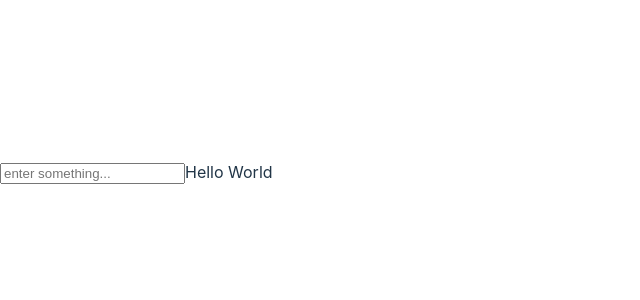
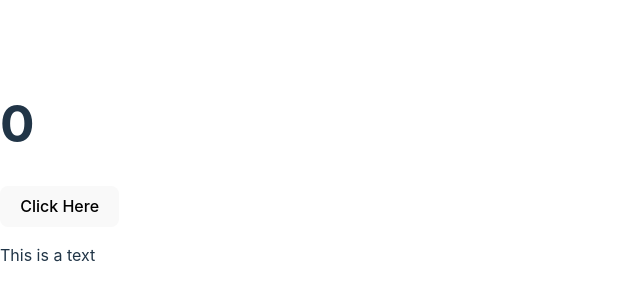
Before and after one commit to PrathyushaChinthu/hooks, a React (Vite) app: page / in a window 1280 px wide. Shown: the part 228-528 px from the top of the page, without its empty margins (0-640 px from the left). Built offline with nearby package versions, Linux system fonts and the light colour scheme.

Commit message:
useReducer hook practice

```diff
--- a/src/App.jsx
+++ b/src/App.jsx
@@ -1,8 +1,8 @@
-import Statehook from "./hooks/Statehook";
+import ReducerHook from "./hooks/ReducerHook";
 function App() {
   return (
     <div>
-      <Statehook />
+      <ReducerHook />
     </div>
   );
 }
--- /dev/null
+++ b/src/hooks/ReducerHook.jsx
@@ -0,0 +1,30 @@
+import React, { useReducer } from "react";
+const reducer = (state, action) => {
+  switch (action.type) {
+    case "INCREMENT":
+      return { count: state.count + 1, showText: state.showText };
+    case "toggleShowText":
+      return { count: state.count, showText: !state.showText };
+    default:
+      return state;
+  }
+};
+const ReducerHook = () => {
+  const [state, dispatch] = useReducer(reducer, { count: 0, showText: true });
+  return (
+    <div>
+      <h1>{state.count}</h1>
+      <button
+        onClick={() => {
+          dispatch({ type: "INCREMENT" });
+          dispatch({ type: "toggleShowText" });
+        }}
+      >
+        Click Here
+      </button>
+      {state.showText && <p>This is a text</p>}
+    </div>
+  );
+};
+
+export default ReducerHook;
```
